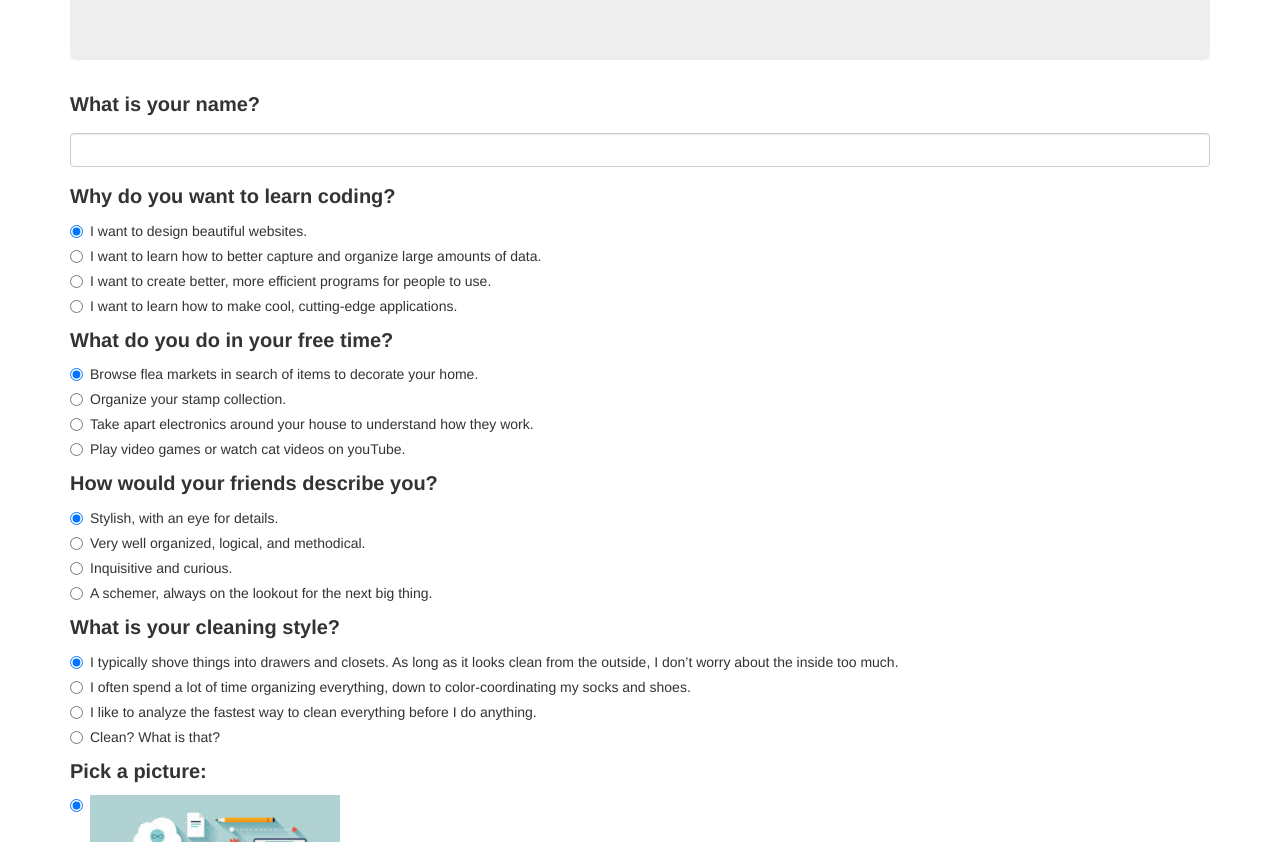
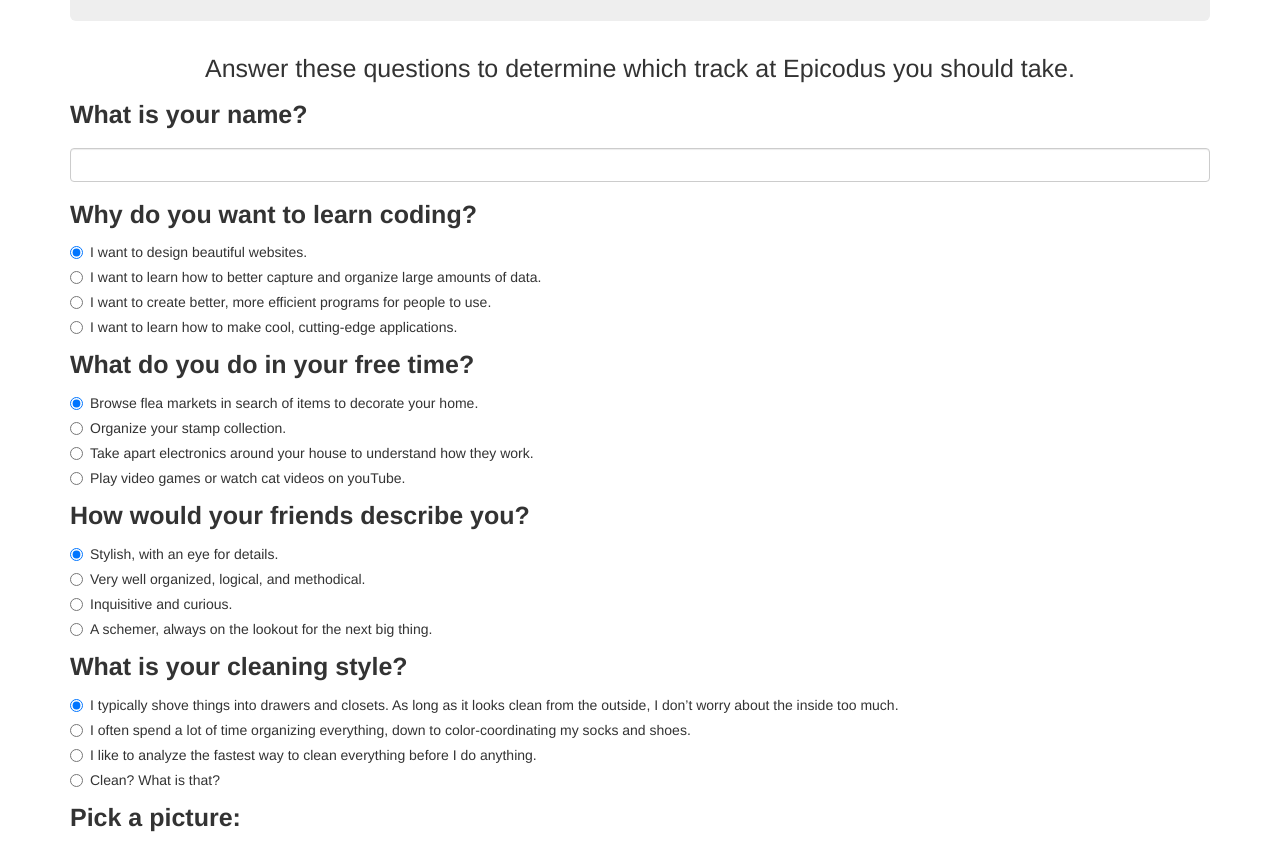
Before and after one commit to jbellwaite/intro-wk3-code-review-track, a plain HTML site: page index.html in a window 1280 px wide. Shown: the part 227-1069 px from the top of the page. Drawn offline with Linux system fonts and the light colour scheme.

Commit message:
add two css class for styling paragraph text

```diff
--- a/css/styles.css
+++ b/css/styles.css
@@ -1,7 +1,14 @@
 img {
   max-width: 250px
 }
-p {
+
+p.light {
+  font-size: 25px;
+  font-weight: lighter;
+  text-align: center;
+}
+
+p.bolder {
+  font-size: 25px;
   font-weight: bold;
-  font-size: 20px;
 }
--- a/index.html
+++ b/index.html
@@ -12,23 +12,20 @@
     <div class="container">
       <div class ="jumbotron">
         <h1>Epicodus Track Finder</h1>
-        <h3>Which track is right for you?</h3>
-        <p>Answer these questions to determine which track at Epicodus you should take.
+        <h2>Which track is right for you?</h2>
       </div>
 
       <form id="track">
-
+        <p class="light">Answer these questions to determine which track at Epicodus you should take.
 <!-- Name form -->
         <div class= "form-group">
           <label for="name">
-            <p>What is your name?</p>
+            <p class="bolder">What is your name?</p>
           </label>
           <input id="name" class="form-control" type="text">
         </div>
-
 <!-- Why learn to code question--->
-        <p>Why do you want to learn coding?
-        </p>
+        <p class="bolder">Why do you want to learn coding?</p>
         <div class="radio">
           <label>
             <input type="radio" name="why" value="1" checked>
@@ -53,10 +50,8 @@
               I want to learn how to make cool, cutting-edge applications.
           </label>
         </div>
-
 <!-- Free-time question -->
-        <p>What do you do in your free time?
-        </p>
+        <p class="bolder">What do you do in your free time?</p>
         <div class="radio">
           <label>
             <input type="radio" name="freetime" value="1" checked>
@@ -81,10 +76,8 @@
               Play video games or watch cat videos on youTube.
           </label>
         </div>
-
 <!-- Friends' description -->
-        <p>How would your friends describe you?
-        </p>
+        <p class="bolder">How would your friends describe you?</p>
           <div class="radio">
             <label>
               <input type="radio" name="friends" value="1" checked>
@@ -109,10 +102,8 @@
                 A schemer, always on the lookout for the next big thing.
             </label>
           </div>
-
 <!-- Cleaning question -->
-        <p>What is your cleaning style?
-        </p>
+        <p class="bolder">What is your cleaning style?</p>
         <div class="radio">
           <label>
             <input type="radio" name="clean" value="1" checked>
@@ -137,10 +128,8 @@
             Clean? What is that?
           </label>
         </div>
-
 <!-- Pick a picture question -->
-        <p>Pick a picture:
-        </p>
+        <p class="bolder">Pick a picture:</p>
         <div class="radio">
           <label>
             <input type="radio" name="picture" value="1" checked>
@@ -165,7 +154,6 @@
               <img src="img/videogames.jpeg" alt="IDK">
           </label>
         </div>
-
 <!-- Submit button -->
         <button type="submit" class="btn">Submit</button>
       </form>
@@ -176,8 +164,6 @@
       <img src="img/ruby.jpeg" class = "hidden" alt="Ruby and Rails" id="ruby">
       <img src="img/sql.png" class="hidden" alt="Ruby" id="sql">
       <img src="img/design.png" class="hidden" alt="Design" id="design">
-
-
     </div>
   </body>
 </html>
```
Lines whose indentation alone changed are shown as unchanged.
